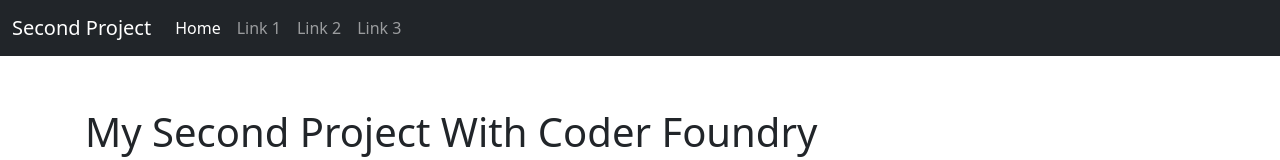
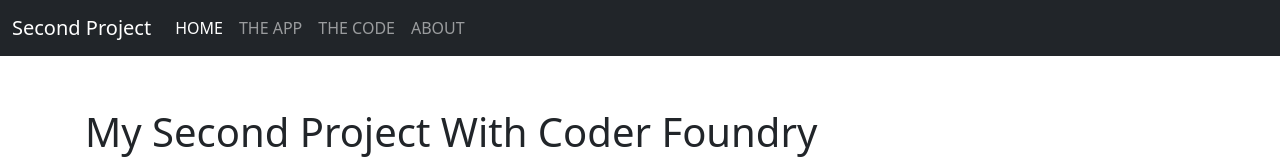
Before and after one commit to 3rdeyeKnight/Second-Project, a plain HTML site: page index.html in a window 1280 px wide. Shown: the top 160 px of the page. Drawn offline with nearby package versions, Linux system fonts and the light colour scheme.

Commit message:
Added Link Text

```diff
--- a/index.html
+++ b/index.html
@@ -27,16 +27,16 @@
         <div class="collapse navbar-collapse" id="navbarCollapse">
             <ul class="navbar-nav me-auto mb-2 mb-md-0">
                 <li class="nav-item">
-                    <a class="nav-link active" aria-current="page" href="#">Home</a>
+                    <a class="nav-link active" aria-current="page" href="#">HOME</a>
                 </li>
                 <li class="nav-item">
-                    <a class="nav-link" href="#">Link 1</a>
+                    <a class="nav-link" href="#">THE APP</a>
                 </li>
                 <li class="nav-item">
-                    <a class="nav-link" href="#">Link 2</a>
+                    <a class="nav-link" href="#">THE CODE</a>
                 </li>
                 <li class="nav-item">
-                    <a class="nav-link" href="#">Link 3</a>
+                    <a class="nav-link" href="#">ABOUT</a>
                 </li>
             </ul>
         </div>
```
